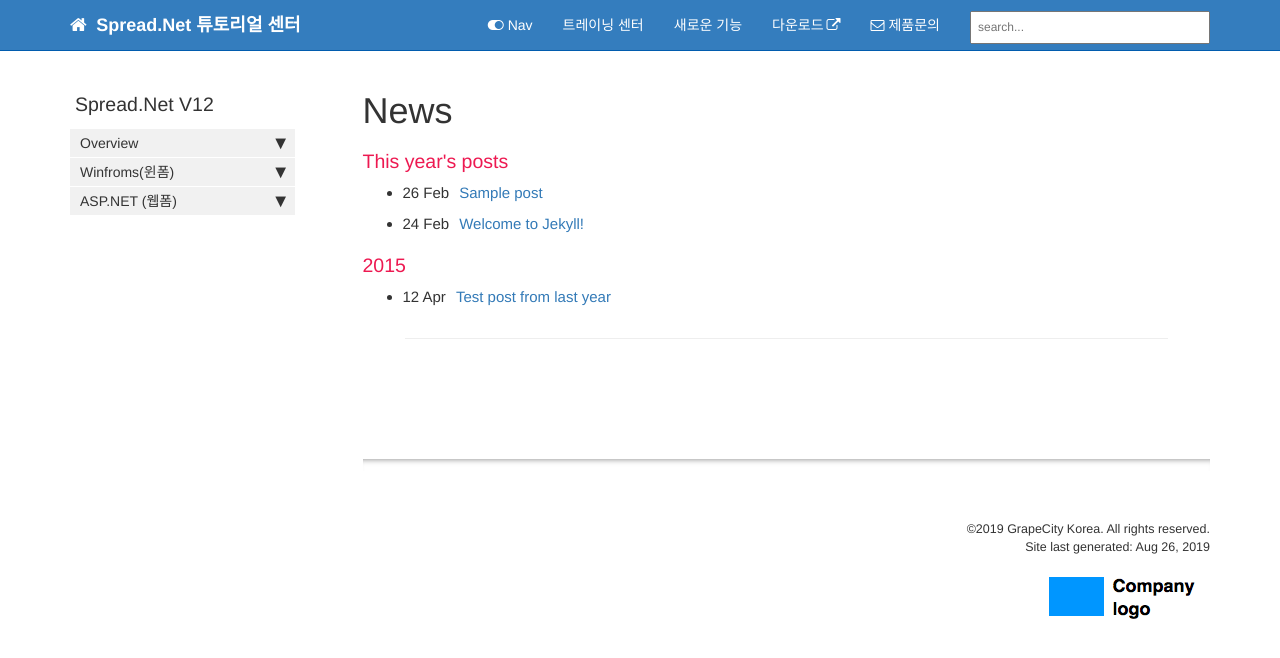
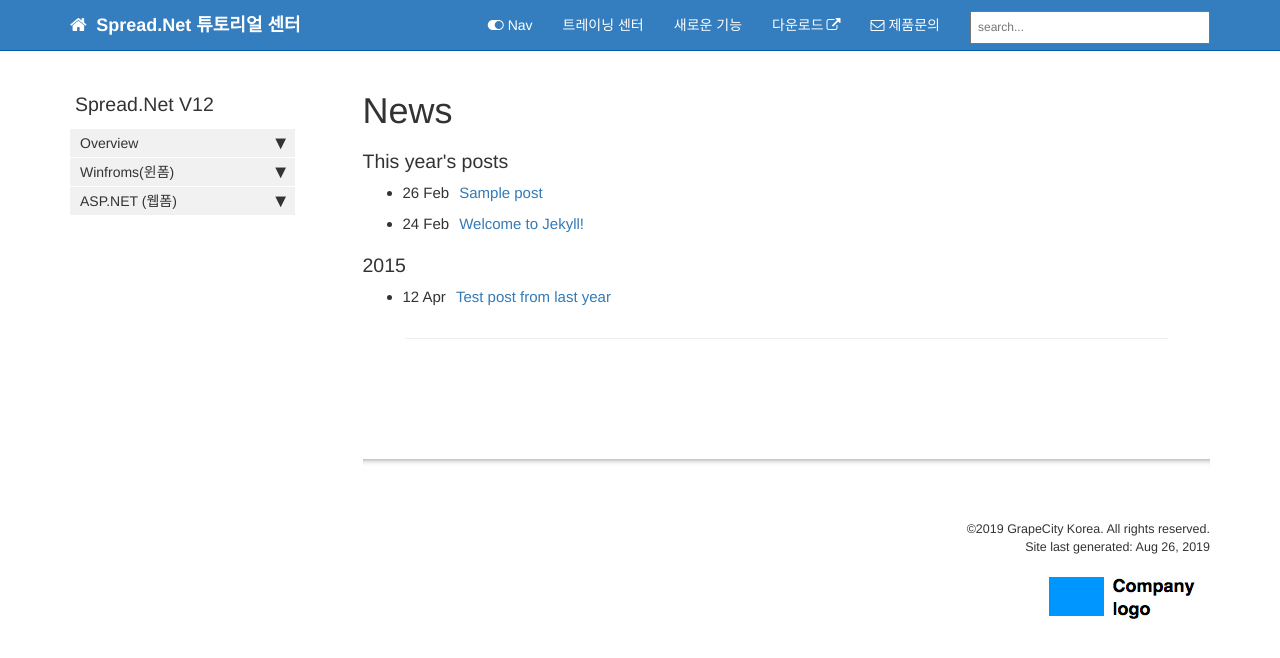
Before and after one commit to grapecity-korea/SP.NETraining.github.io, a Jekyll site: the page built from pages/news/news_archive.html, in a window 1280 px wide. Shown: the top 658 px of the page. Built offline with Jekyll 4.4.1, drawn with Linux system fonts in a browser that asks for light colours; comment, search, counter and statistics services are not loaded.

Commit message:
Update theme-blue.css

```diff
--- a/css/theme-blue.css
+++ b/css/theme-blue.css
@@ -5,7 +5,7 @@
 }
 
 h3 {
-  color: #ed1951;
+  color: #333333;
 }
 h4 {
   color: #808080;
```
